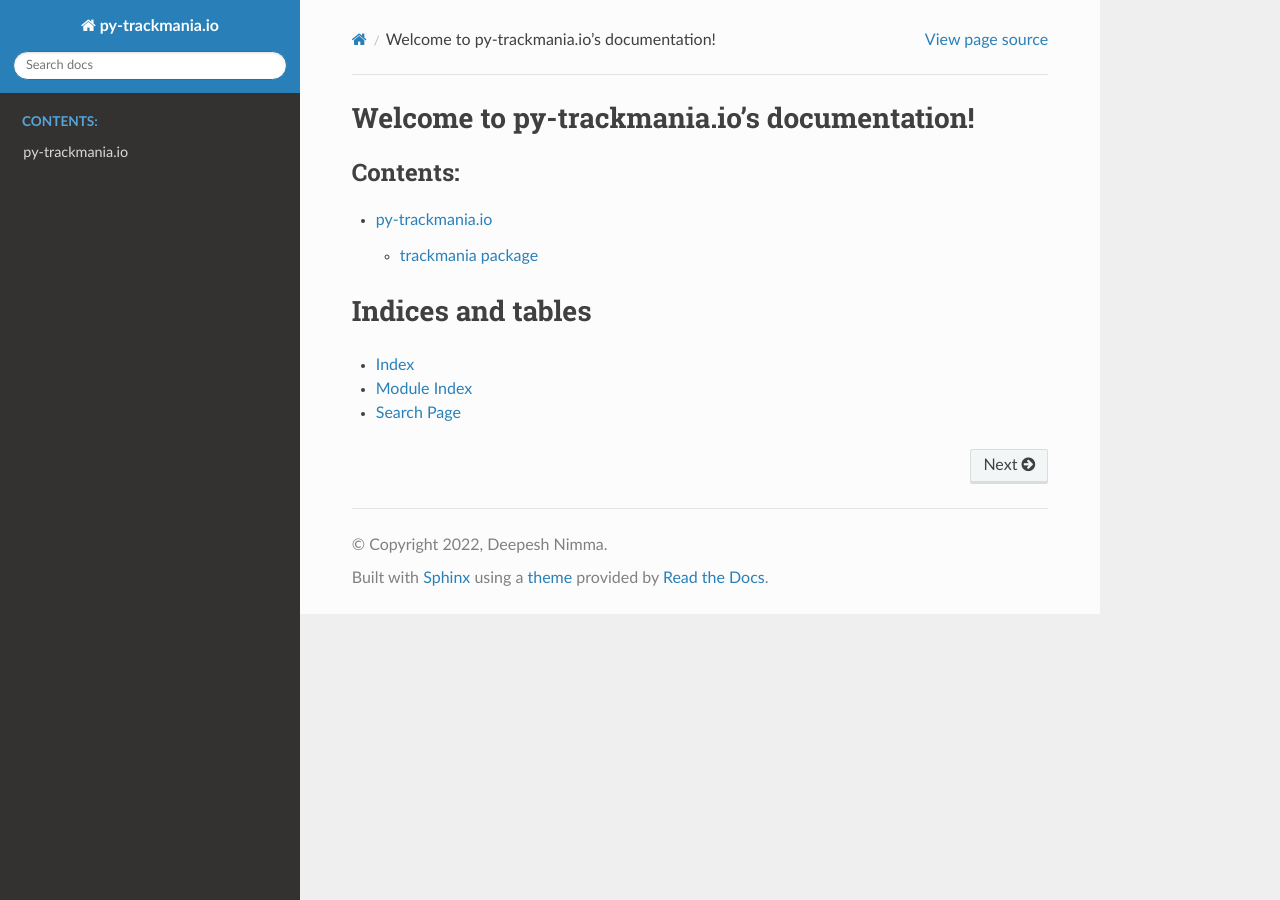
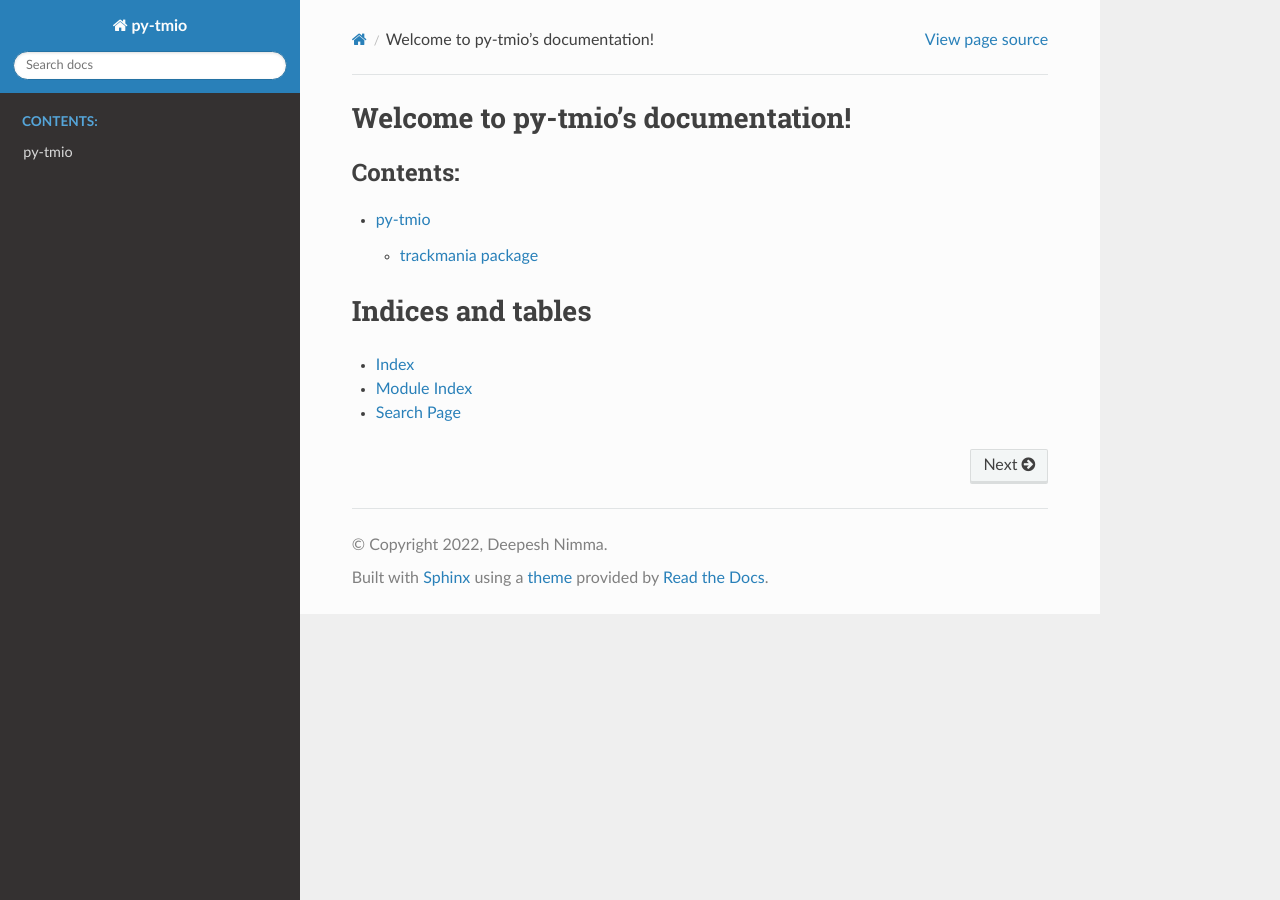
Before and after one commit to deepnimma/py-tmio, a Sphinx documentation site: the page built from docs/index.rst, in a window 1280 px wide. Built offline with Sphinx 7.4.7 and the Read the Docs theme 2.0.0, drawn with Linux system fonts in a browser that asks for light colours.

Commit message:
Update repo name

```diff
--- a/docs/conf.py
+++ b/docs/conf.py
@@ -18,7 +18,7 @@
 
 # -- Project information -----------------------------------------------------
 
-project = "py-trackmania.io"
+project = "py-tmio"
 copyright = "2022, Deepesh Nimma"
 author = "Deepesh Nimma"
 
--- a/docs/index.rst
+++ b/docs/index.rst
@@ -1,9 +1,9 @@
-.. py-trackmania.io documentation master file, created by
+.. py-tmio documentation master file, created by
    sphinx-quickstart on Wed Mar  2 18:43:32 2022.
    You can adapt this file completely to your liking, but it should at least
    contain the root `toctree` directive.
 
-Welcome to py-trackmania.io's documentation!
+Welcome to py-tmio's documentation!
 ============================================
 
 .. toctree::
--- a/docs/modules.rst
+++ b/docs/modules.rst
@@ -1,4 +1,4 @@
-py-trackmania.io
+py-tmio
 ================
 
 .. toctree::
--- a/setup.py
+++ b/setup.py
@@ -13,12 +13,12 @@
 ]
 
 setup(
-    name="py-trackmania.io",
+    name="py-tmio",
     author="Deepesh Nimma",
-    url="https://github.com/NottCurious/py-trackmania.io",
+    url="https://github.com/NottCurious/py-tmio",
     project_urls={
         "Documentation": "https://py-trackmaniaio.rtfd.io/",
-        "Issue Tracker": "https://github.com/NottCurious/py-trackmania.io/issues",
+        "Issue Tracker": "https://github.com/NottCurious/py-tmio/issues",
     },
     version=version,
     license="MIT",
--- a/trackmania/__init__.py
+++ b/trackmania/__init__.py
@@ -15,7 +15,7 @@
 from .constants import *
 from .errors import *
 
-__title__ = "py-trackmania.io"
+__title__ = "py-tmio"
 __author__ = "Deepesh Nimma"
 __license__ = "MIT"
 __copyright__ = "Copyright 2022-present Deepesh Nimma"
```
Also changed, not shown: README.md (+9 -9 lines), 2 other files.
